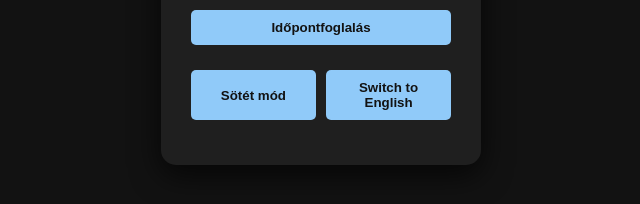
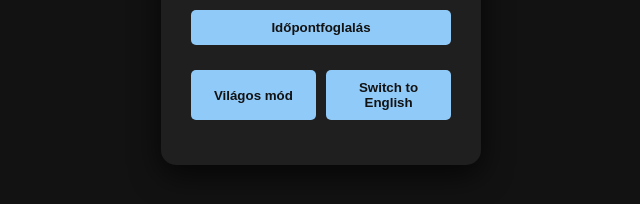
Before and after one commit to Matee001/landing, a plain HTML site: page index.html in a window 1280 px wide. Both pictures are taken after a click on the button "Váltás magyarra". Shown: the part 486-690 px from the top of the page, 319-959 px from the left. Drawn offline with Linux system fonts and the light colour scheme.

Commit message:
fix last commit error

```diff
--- a/index.html
+++ b/index.html
@@ -165,7 +165,7 @@
                 document.querySelectorAll('.btn')[2].textContent = 'Fiókok';
                 document.querySelectorAll('.btn')[3].textContent = 'Státusz';
                 document.querySelectorAll('.btn')[4].textContent = 'Időpontfoglalás';
-                modeButton.textContent = 'Sötét mód'; // Updated dark mode button text for Hungarian
+                modeButton.textContent = 'Világos mód'; // Updated dark mode button text for Hungarian
             }
         });
     </script>
```
